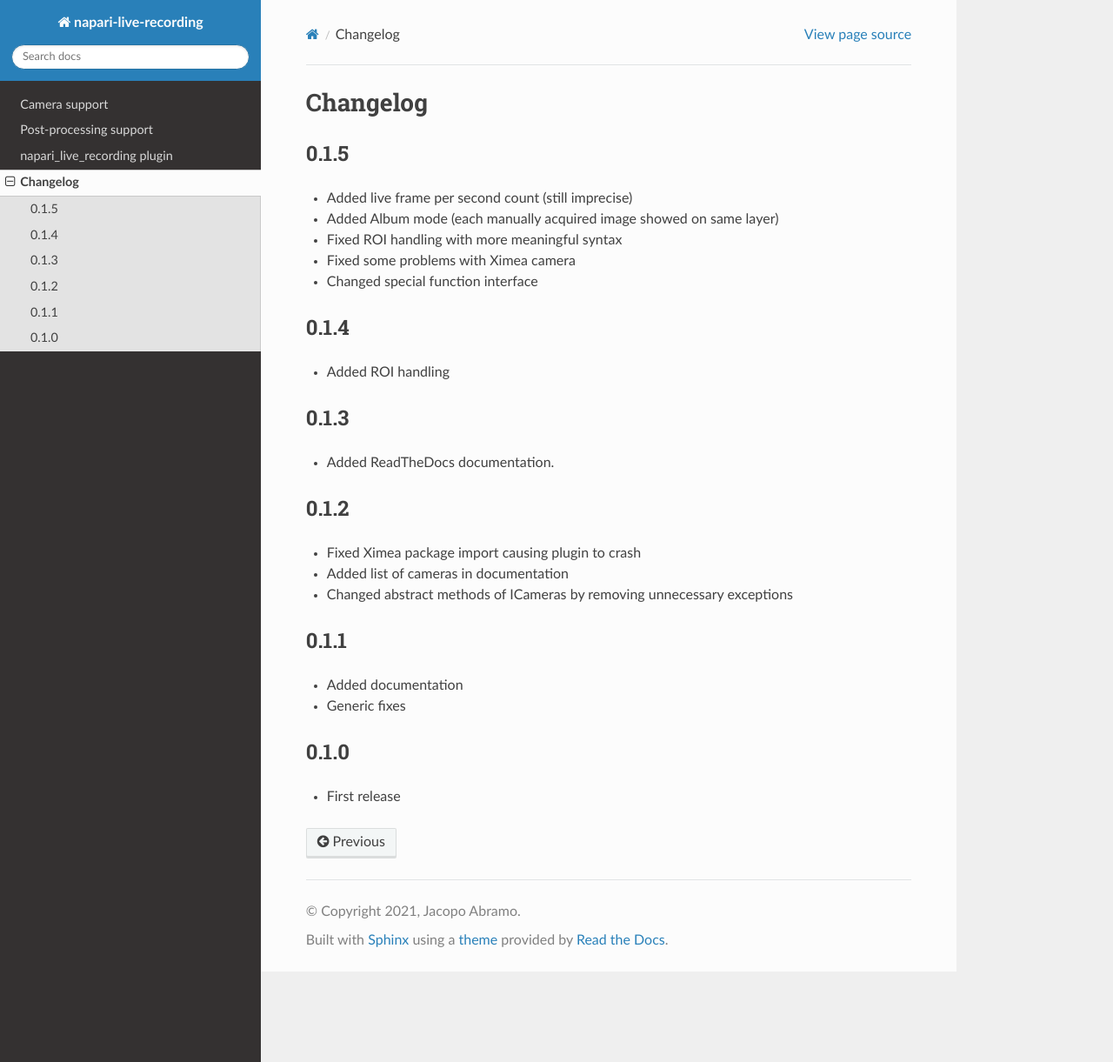
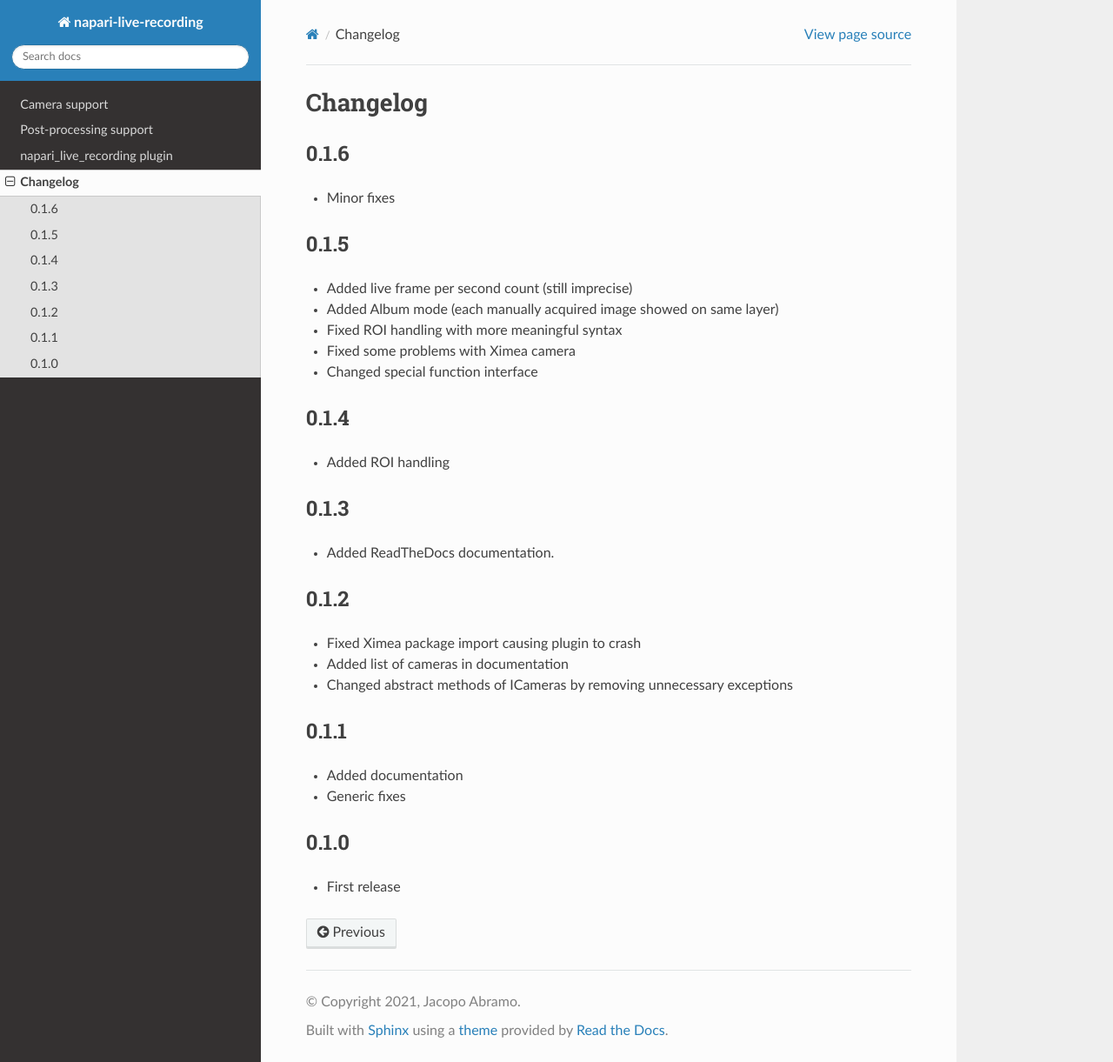
Before and after one commit to jacopoabramo/napari-live-recording, a Sphinx documentation site: the page built from docs/changelog/changelog.rst, in a window 1280 px wide and 1221 px high. Shown: the whole window at 87% size. Built offline with Sphinx 7.4.7 and the Read the Docs theme 2.0.0, drawn with Linux system fonts in a browser that asks for light colours.

Commit message:
Minor fixes

```diff
--- a/docs/changelog/changelog.rst
+++ b/docs/changelog/changelog.rst
@@ -1,5 +1,10 @@
 Changelog
 =========
+
+0.1.6
+-----
+
+- Minor fixes
 
 0.1.5
 -----
--- a/setup.py
+++ b/setup.py
@@ -14,7 +14,7 @@ URL = 'https://github.com/jethro33/napari-live-recording'
 EMAIL = 'jacopo.abramo@gmail.com'
 AUTHOR = 'Jacopo Abramo'
 REQUIRES_PYTHON = '>=3.6.0'
-VERSION = '0.1.5'
+VERSION = '0.1.6'
 
 here = os.path.abspath(os.path.dirname(__file__))
 
```
Also changed, not shown: 1 other file.
